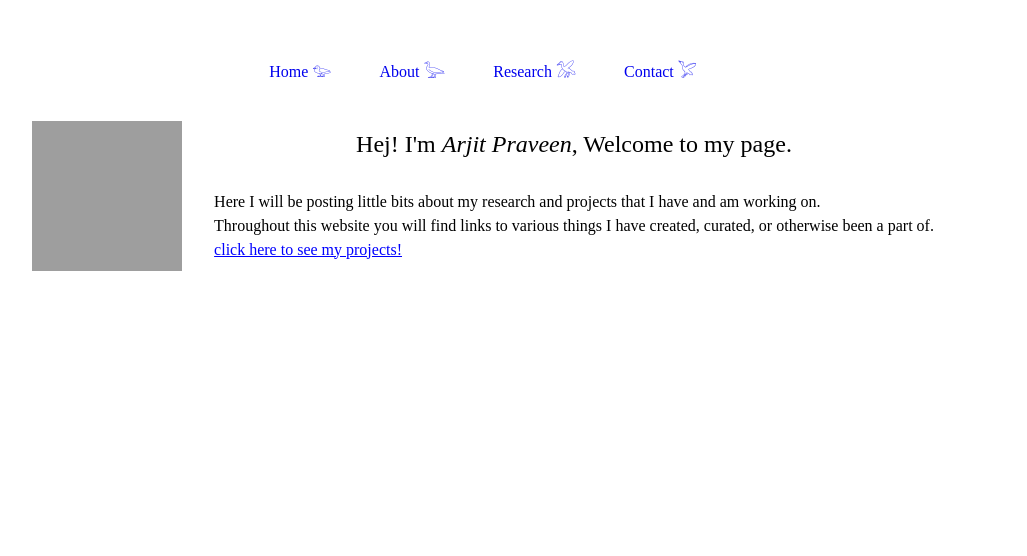
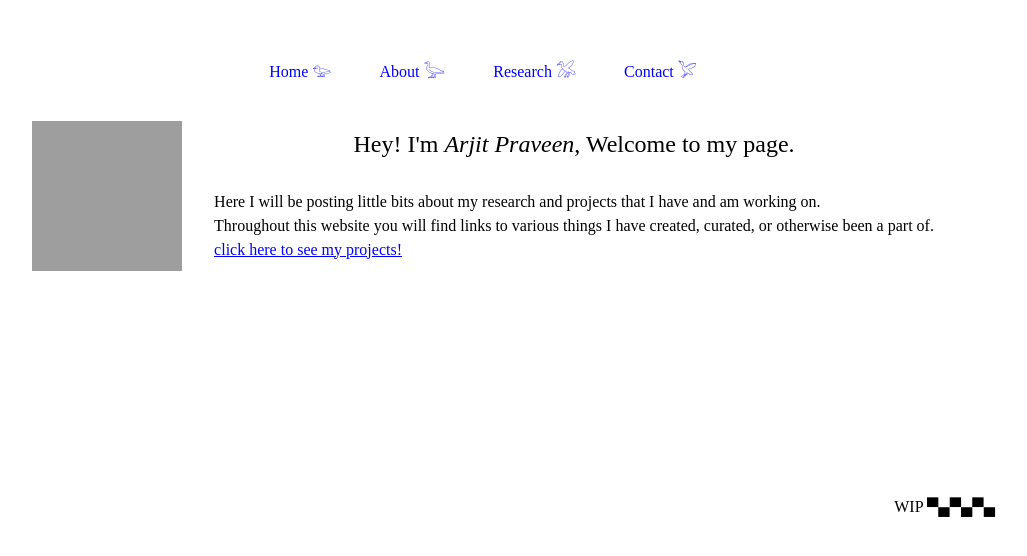
Before and after one commit to arjitpraveen/portfolio, a plain HTML site: page index.html in a window 1280 px wide. Shown: the part 204-760 px from the top of the page, without its empty margins (157-1184 px from the left). Drawn offline with Linux system fonts and the light colour scheme; grey boxes are pictures that could not be loaded; a web font is replaced by a local one.

Commit message:
minor tweaks

```diff
--- a/index.html
+++ b/index.html
@@ -29,11 +29,12 @@
             <img src="/assets/img/mario.png" alt="mario", width="150px", height="150px">
 
             <div class="intro">
-                <h1 class="title">Hej! I'm <span class="name">Arjit Praveen</span>, Welcome to my page.</h1>
+                <h1 class="title">Hey! I'm <span class="name">Arjit Praveen</span>, Welcome to my page.</h1>
                 <p class="about">Here I will be posting little bits about my research and projects that I have and am working on. <br>Throughout this website you will find links to various things I have created, curated, or otherwise been a part of. <br>
                 <a href="https://www.youtube.com/watch?v=X2-ExYr8uiA" class="get-trolled" target="_blank">click here to see my projects!</a></p>
             </div>
         </div>
+        <p class="test">WIP ▀▄▀▄▀▄</p>
     </section>
 </body>
 </html>
--- a/style.css
+++ b/style.css
@@ -42,9 +42,14 @@ nav > ul{
     gap: 3em;
 }
 
-.nav-link, .nav-link::after{
+.nav-link, .nav-link > a{
     color: #0000ff;
 }
+
+.nav-link:hover{
+    text-decoration: underline;
+}
+
 
 /* ====================== Home ==================== */
 
@@ -76,6 +81,18 @@ nav > ul{
   font-style: normal;
 }
 
+/* .title::after{
+    content: "𓆝 𓆟 𓆞 𓆝 𓆟";
+    display: flex;
+    align-items: center;
+    justify-content: center;
+
+
+    padding: 0;
+    margin:0;
+    line-height: 0;
+} */
+
 .title > .name{
     font-style: italic;
 }
@@ -84,3 +101,8 @@ nav > ul{
     text-decoration: underline;
     color: blue;
 }
+.test{
+    position: absolute;
+    bottom: 10%;
+    right: 10%;
+}
```
